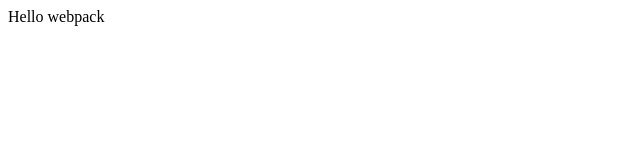
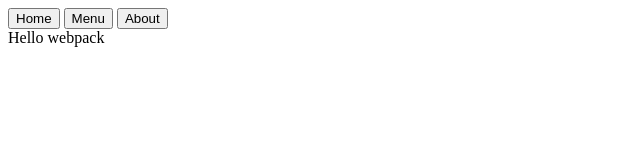
Before and after one commit to CNL-Dev/restaurant-page, a website built with webpack: page src/index.html in a window 1280 px wide. Shown: the whole page, without its empty margins (0-640 px from the left). Built offline with nearby package versions, Linux system fonts and the light colour scheme.

Commit message:
feat: add navigation menu

```diff
--- a/src/index.html
+++ b/src/index.html
@@ -6,5 +6,13 @@
   </head>
   <body>
     <script src="main.js"></script>
+    <header class="nav-menu">
+      <button>Home</button>
+      <button>Menu</button>
+      <button>About</button>
+    </header>
+    <div id="content">
+
+    </div>
   </body>
 </html>
```
